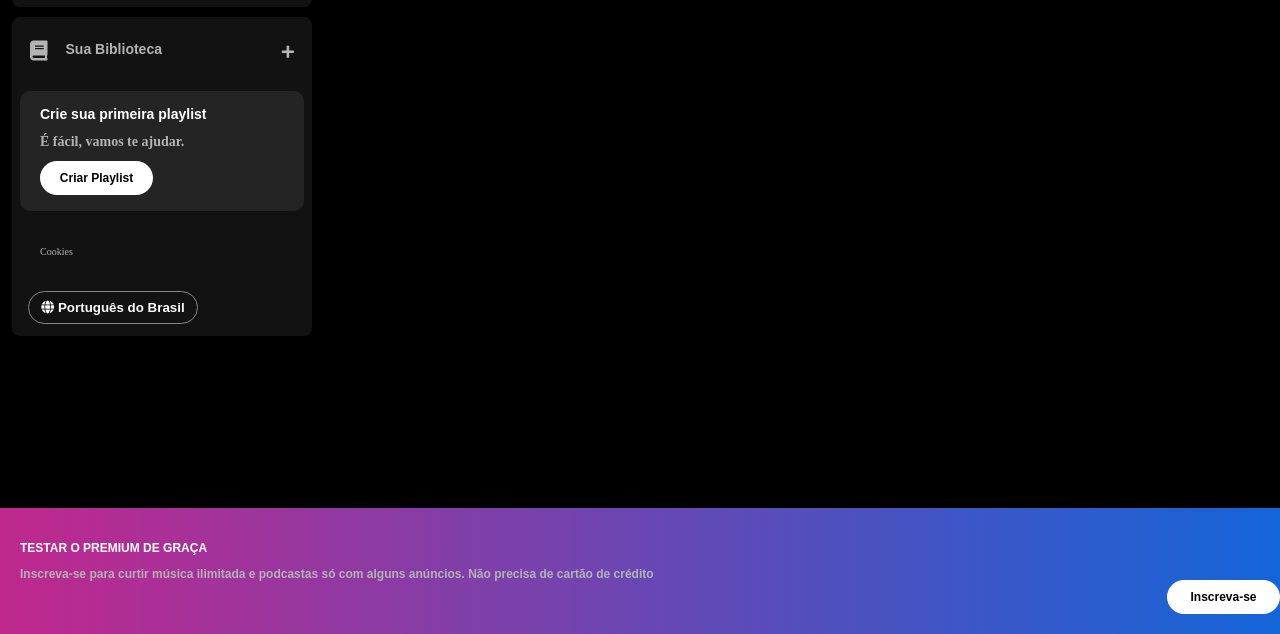
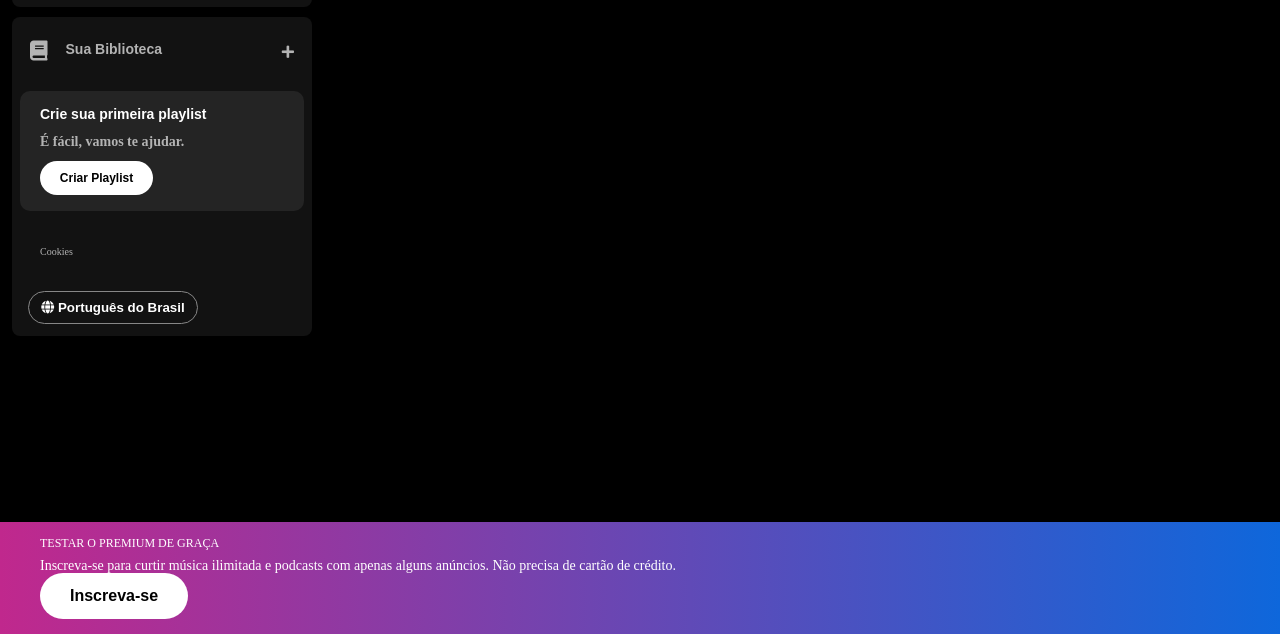
Before and after one commit to laryssa-finizola/Spotify_Page, a plain HTML site: page index.html in a window 1280 px wide. Shown: the part 166-800 px from the top of the page. Drawn offline with Linux system fonts and the light colour scheme.

Commit message:
ajustando o footer

```diff
--- a/index.html
+++ b/index.html
@@ -63,14 +63,15 @@
             </div>
         </div>
     </div>
-    <footer>
-        <div class="footer__content">
-            <div class="text"></div>
-            <span class="text title">TESTAR O PREMIUM DE GRAÇA</span>
-            <span class="footer sub title">Inscreva-se para curtir música ilimitada e podcastas só com alguns anúncios. Não precisa de cartão de crédito</span>
-            <button class="footer__content__button">
-                <span>Inscreva-se</span>
-            </button>
+    <footer class="footer__content">
+        <div class="text">
+            <h2 class="footer__content-title">TESTAR O PREMIUM DE GRAÇA</h2>
+            <p class="footer__content-subtitle">
+                Inscreva-se para curtir música ilimitada e podcasts com apenas alguns anúncios. Não precisa de cartão de crédito.
+            </p>
+            <div class="footer__content__button">
+                <button type="button">Inscreva-se</button>
+            </div>
         </div>
     </footer>
 </body>
--- a/styles.css
+++ b/styles.css
@@ -168,52 +168,43 @@ h1{
     border-radius: 20px;
 }
 
-footer{
+.footer__content{
     background: linear-gradient(to right,#c0288d, #0e67db);
     bottom:0;
+    left: 0;
+    right: 0;
     position:fixed;
-    width: 100%;
-    padding: 20px;
-}
-
-.footer__content{
     display: flex;
-    color:#b3b3b3;
-    font-family: "DM Sans", sans-serif;
-    justify-content: flex-end;
-    align-items: center;
-    padding-right: 20px;
-    flex-direction:column;
-
+    padding: 15px 40px;
+    justify-content: space-between;
 }
 
 .footer__content .text{
-    padding-bottom: 14px;
-    color: #ffffff;
-    font-family: "DM Sans", sans-serif;
-    font-size: 12px;
-    margin-right: auto;
+    flex-shrink: 0;
 }
 
-.footer__content .title{
-    font-weight: 700;
-    margin-right: auto;
+.footer__content .footer__content-title{
+    color: #ffffff;
     font-size: 12px;
+    font-weight: 400;
+    margin-bottom: 10px;
 }
 
-.footer__content .footer__content__button{
-    display: flex;
-    justify-content: center;
+.footer__content .footer__content-subtitle{
+    color: #ffffff;
+    font-weight: 500;
+    font-size: 14px;
+}
+
+.footer__content button{
     background-color: #fff;
     color: #000;
-    border-radius: 20px;
-    font-size: 12px;
+    border-radius: 40px;
+    font-size: 16px;
     font-weight: 700;
-    font-family: "DM Sans", sans-serif;
     border: 0px;
-    width: 113px;
-    margin-left: auto;
-    padding: 10px;
-    text-decoration:none;
-    text-transform: none;
+    padding: 14px 30px;
+    border-radius: 40px;
+    cursor: pointer;
+    flex-shrink: 0;
 }
```
